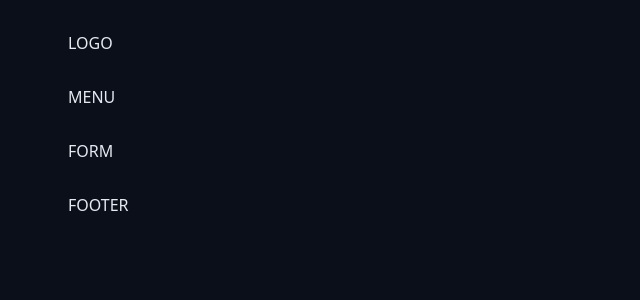
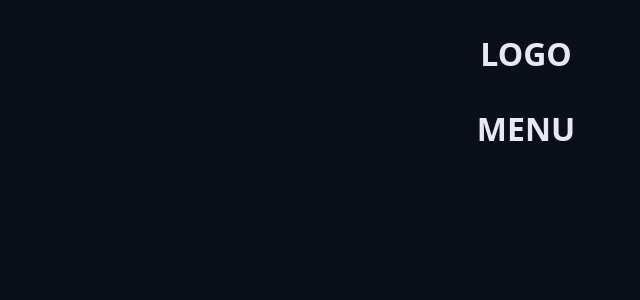
Before and after one commit to J0ax771zz/chronos-pomodoro, a React (Vite) app: page / in a window 1280 px wide. Shown: the top 300 px of the page, without its empty margins (114-754 px from the left). Built offline with nearby package versions, Linux system fonts and the light colour scheme.

Commit message:
Creating a component for the Container and adding his CSS Module

```diff
--- a/src/App.tsx
+++ b/src/App.tsx
@@ -1,37 +1,18 @@
 import "./styles/theme.css";
 import "./styles/global.css";
+
+import Heading from "./components/Heading";
+import Container from "./components/Container";
 
 function App() {
   return (
     <>
-      <div className="container">
-        <div className="content">
-          <section>
-            LOGO
-          </section>
-        </div>
-      </div>
-      <div className="container">
-        <div className="content">
-          <section>
-            MENU
-          </section>
-        </div>
-      </div>
-      <div className="container">
-        <div className="content">
-          <section>
-            FORM
-          </section>
-        </div>
-      </div>
-      <div className="container">
-        <div className="content">
-          <section>
-            FOOTER
-          </section>
-        </div>
-      </div>
+      <Container>
+        <Heading>LOGO</Heading>
+      </Container>
+      <Container>
+        <Heading>MENU</Heading>
+      </Container>
     </>
   );
 }
--- /dev/null
+++ b/src/components/Container.module.css
@@ -0,0 +1,13 @@
+.container-fluid {
+    max-width: auto;
+}
+
+.container {
+    max-width: 98rem;
+    margin: 0 auto;
+}
+
+
+.content {
+    margin: 3.2rem;
+}
--- /dev/null
+++ b/src/components/Container.tsx
@@ -0,0 +1,17 @@
+import styles from "./Container.module.css";
+
+type ContainerProps = {
+  children: React.ReactNode;
+};
+
+function Container({ children }: ContainerProps) {
+  return (
+    <div className={styles.container}>
+      <div className={styles.content}>
+        {children}
+      </div>
+    </div>
+  );
+}
+
+export default Container;
--- a/src/styles/global.css
+++ b/src/styles/global.css
@@ -14,19 +14,3 @@
     background: var(--gray-900);
     color: var(--text-default);
 }
-
-
-.container-fluid {
-    max-width: auto;
-}
-
-
-.container {
-    max-width: 98rem;
-    margin: 0 auto;
-}
-
-
-.content {
-    margin: 3.2rem;
-}
```
